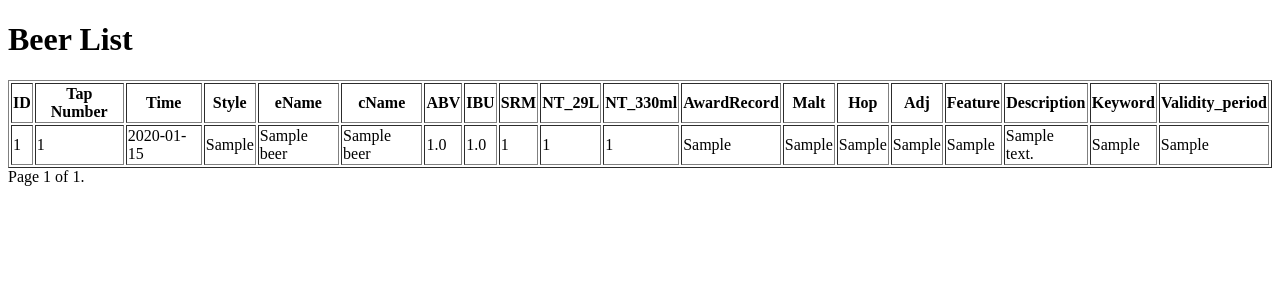
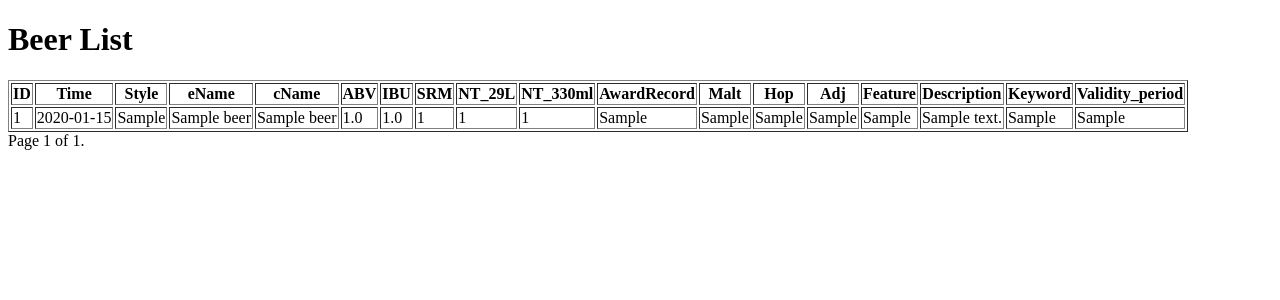
Before and after one commit to ZhangMenBrewery/zmb_line_bot, a Django app: page /beers/ in a window 1280 px wide. Shown: the top 300 px of the page. Run offline with Django 4.2, Linux system fonts and the light colour scheme; tables that the repository leaves empty hold one stand-in row (values such as "Sample post").

Commit message:
remotve tap num

```diff
--- a/templates/beer_list.html
+++ b/templates/beer_list.html
@@ -8,7 +8,7 @@
     <table border="1">
         <tr>
             <th>ID</th>
-            <th>Tap Number</th>
+            <!-- <th>Tap Number</th> -->
             <th>Time</th>
             <th>Style</th>
             <th>eName</th>
@@ -32,7 +32,7 @@
         {% for beer in page_obj %}
             <tr>
                 <td>{{ beer.id }}</td>
-                <td>{{ beer.tapNum }}</td>
+                <!-- <td>{{ beer.tapNum }}</td> -->
                 <td>{{ beer.time }}</td>
                 <td>{{ beer.Style }}</td>
                 <td>{{ beer.eName }}</td>
```
